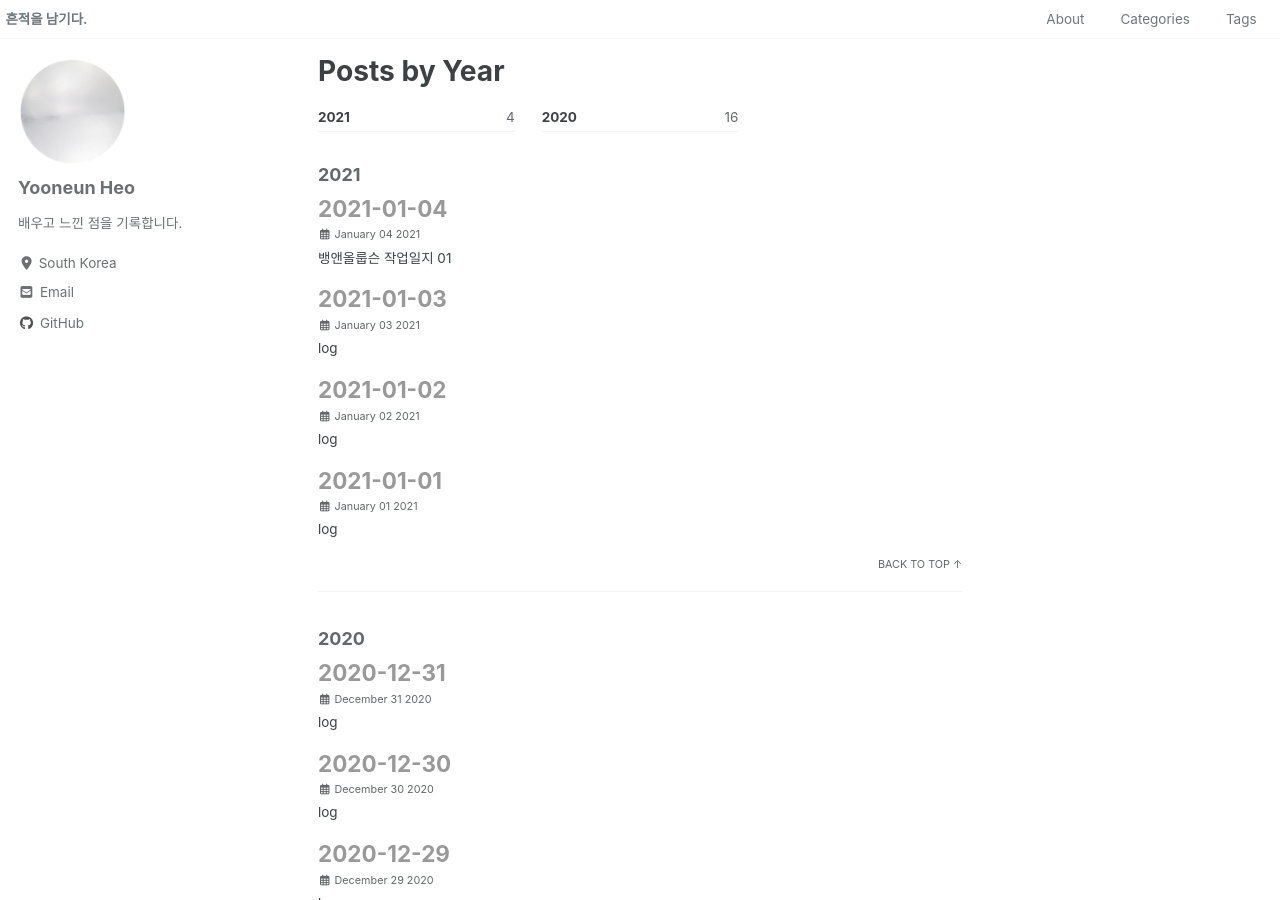
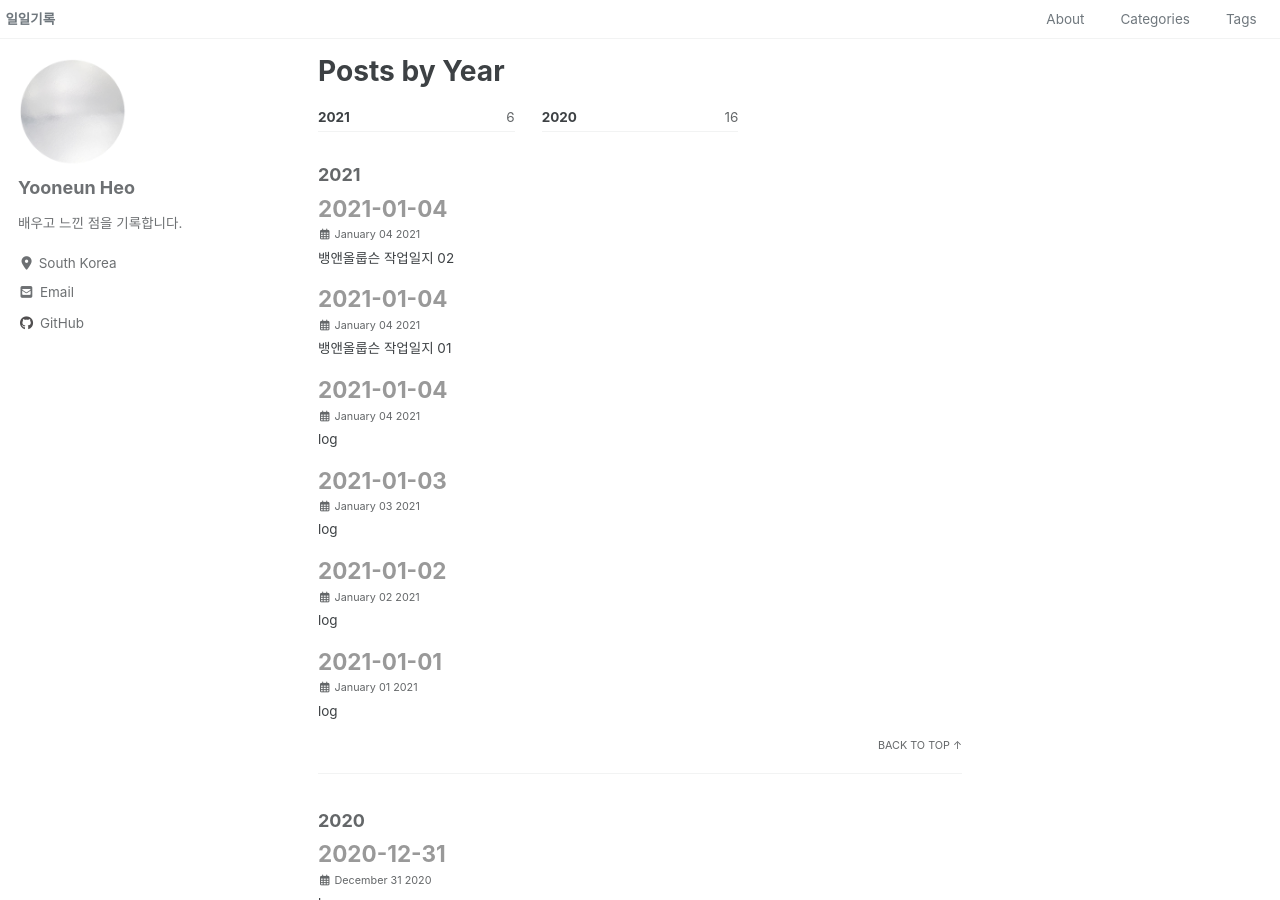
Before and after one commit to yooneunheo/yooneunheo.github.io, a Jekyll site: the page built from _pages/year-archive.md, in a window 1280 px wide and 900 px high. Built offline with Jekyll 4.4.1, drawn with Linux system fonts in a browser that asks for light colours; cached includes are drawn as plain includes; nearby versions of some CDN libraries; some of the changed text lies outside the part shown.

```diff
--- a/_config.yml
+++ b/_config.yml
@@ -12,16 +12,16 @@
 
 # theme                  : "minimal-mistakes-jekyll"
 # remote_theme           : "mmistakes/minimal-mistakes"
-minimal_mistakes_skin: 'default' # "air", "aqua", "contrast", "dark", "dirt", "neon", "mint", "plum", "sunrise"
+minimal_mistakes_skin: "default" # "air", "aqua", "contrast", "dark", "dirt", "neon", "mint", "plum", "sunrise"
 
 # Site Settings
-locale: 'en-US'
-title: '흔적을 남기다.'
-title_separator: '-'
+locale: "en-US"
+title: "일일기록"
+title_separator: "-"
 subtitle: # site tagline that appears below site title in masthead
-name: '흔적을 남기다.'
-description: '배우고 느낀 점을 기록합니다.'
-url: 'https://yooneunheo.github.io'
+name: "일일기록."
+description: "배우고 느낀 점을 기록합니다."
+url: "https://yooneunheo.github.io"
 baseurl: # 서브 경로가 있는 경우 기재
 repository: # GitHub username/repo-name e.g. "mmistakes/minimal-mistakes"
 teaser: #사진
@@ -30,9 +30,9 @@ masthead_title: # overrides the website title displayed in the masthead, use " "
 # breadcrumbs            : false # true, false (default)
 words_per_minute: 200
 comments:
-  provider: 'disqus' # 블로그 댓글 기능 false (default), "disqus", "discourse", "facebook", "staticman", "staticman_v2", "utterances", "custom"
+  provider: "disqus" # 블로그 댓글 기능 false (default), "disqus", "discourse", "facebook", "staticman", "staticman_v2", "utterances", "custom"
   disqus:
-    shortname: 'https-yooneunheo-github-io' # 블로그 댓글 기능 https://help.disqus.com/customer/portal/articles/466208-what-s-a-shortname-
+    shortname: "https-yooneunheo-github-io" # 블로그 댓글 기능 https://help.disqus.com/customer/portal/articles/466208-what-s-a-shortname-
   discourse:
     server: # https://meta.discourse.org/t/embedding-discourse-comments-via-javascript/31963 , e.g.: meta.discourse.org
   facebook:
@@ -85,58 +85,58 @@ social:
 
 # Analytics
 analytics:
-  provider: 'false' # 구글 어날리틱스 등록 false (default), "google", "google-universal", "custom"
+  provider: "false" # 구글 어날리틱스 등록 false (default), "google", "google-universal", "custom"
   google:
     tracking_id: #
     anonymize_ip: # true, false (default)
 
 # Site Author
 author:
-  name: 'Yooneun Heo'
-  avatar: '/assets/images/silver.png'
-  bio: '배우고 느낀 점을 기록합니다.'
-  location: 'South Korea'
+  name: "Yooneun Heo"
+  avatar: "/assets/images/silver.png"
+  bio: "배우고 느낀 점을 기록합니다."
+  location: "South Korea"
   email:
   links:
-    - label: 'Email'
-      icon: 'fas fa-fw fa-envelope-square'
+    - label: "Email"
+      icon: "fas fa-fw fa-envelope-square"
       url: mailto:yooneunheo@gmail.com
-    - label: 'Website'
-      icon: 'fas fa-fw fa-link'
+    - label: "Website"
+      icon: "fas fa-fw fa-link"
       #url: 'https://devinlife.com'
-    - label: 'Twitter'
-      icon: 'fab fa-fw fa-twitter-square'
+    - label: "Twitter"
+      icon: "fab fa-fw fa-twitter-square"
       # url: "https://twitter.com/"
-    - label: 'Facebook'
-      icon: 'fab fa-fw fa-facebook-square'
+    - label: "Facebook"
+      icon: "fab fa-fw fa-facebook-square"
       # url: "https://facebook.com/"
-    - label: 'GitHub'
-      icon: 'fab fa-fw fa-github'
-      url: 'https://github.com/yooneunheo'
-    - label: 'Instagram'
-      icon: 'fab fa-fw fa-instagram'
+    - label: "GitHub"
+      icon: "fab fa-fw fa-github"
+      url: "https://github.com/yooneunheo"
+    - label: "Instagram"
+      icon: "fab fa-fw fa-instagram"
       # url: "https://instagram.com/"
 
 # Site Footer
 footer:
   links:
-    - label: 'Twitter'
-      icon: 'fab fa-fw fa-twitter-square'
+    - label: "Twitter"
+      icon: "fab fa-fw fa-twitter-square"
       # url:
-    - label: 'Facebook'
-      icon: 'fab fa-fw fa-facebook-square'
+    - label: "Facebook"
+      icon: "fab fa-fw fa-facebook-square"
       # url:
-    - label: 'GitHub'
-      icon: 'fab fa-fw fa-github'
-      url: 'https://github.com/yooneunheo'
-    - label: 'GitLab'
-      icon: 'fab fa-fw fa-gitlab'
+    - label: "GitHub"
+      icon: "fab fa-fw fa-github"
+      url: "https://github.com/yooneunheo"
+    - label: "GitLab"
+      icon: "fab fa-fw fa-gitlab"
       # url:
-    - label: 'Bitbucket'
-      icon: 'fab fa-fw fa-bitbucket'
+    - label: "Bitbucket"
+      icon: "fab fa-fw fa-bitbucket"
       # url:
-    - label: 'Instagram'
-      icon: 'fab fa-fw fa-instagram'
+    - label: "Instagram"
+      icon: "fab fa-fw fa-instagram"
       # url:
 
 # Reading Files
@@ -144,8 +144,8 @@ include:
   - .htaccess
   - _pages
 exclude:
-  - '*.sublime-project'
-  - '*.sublime-workspace'
+  - "*.sublime-project"
+  - "*.sublime-workspace"
   - vendor
   - .asset-cache
   - .bundle
@@ -173,8 +173,8 @@ exclude:
 keep_files:
   - .git
   - .svn
-encoding: 'utf-8'
-markdown_ext: 'markdown,mkdown,mkdn,mkd,md'
+encoding: "utf-8"
+markdown_ext: "markdown,mkdown,mkdn,mkd,md"
 
 # Conversion
 markdown: kramdown
@@ -260,7 +260,7 @@ compress_html:
 defaults:
   # _posts
   - scope:
-      path: ''
+      path: ""
       type: posts
     values:
       layout: single
@@ -273,7 +273,7 @@ defaults:
 
   # _pages
   - scope:
-      path: ''
+      path: ""
       type: pages
     values:
       layout: single
--- /dev/null
+++ b/_posts/log/2021-01-04-twenty-log.md
@@ -0,0 +1,24 @@
+---
+title: "2021-01-04"
+excerpt: "log"
+toc: true
+toc_sticky: true
+toc_label: "On this page"
+
+categories:
+  - log
+tags:
+last_modified_at: 2020-01-04T08:06:00-05:00
+---
+
+##### 오늘 한 일
+
+1. 뱅앤올룹슨 포트폴리오
+
+   -
+
+<br />
+
+##### 느낀 점
+
+-
--- /dev/null
+++ b/_posts/work-log/2021-01-04-b&o-02.md
@@ -0,0 +1,29 @@
+---
+title: "2021-01-04"
+excerpt: "뱅앤올룹슨 작업일지 02"
+toc: true
+toc_sticky: true
+toc_label: "On this page"
+
+categories:
+  - workLog
+tags:
+  - b&o
+last_modified_at: 2020-01-04T08:06:00-05:00
+---
+
+##### 오늘의 목표
+
+1. 전체 메뉴 구현
+2. 서브페이지의 메뉴 버튼 구현 및 적용
+3. 전체 메뉴를 메인 페이지에 적용
+4. 서브페이지 푸터
+5. 서브페이지 공통 js 분리
+6. (옵션) 네비게이션 활성화 바 애니메이션 수정
+7. (가능하다면) 스크롤할 때 요소 생성
+
+---
+
+<br />
+
+-- 15:00
```
